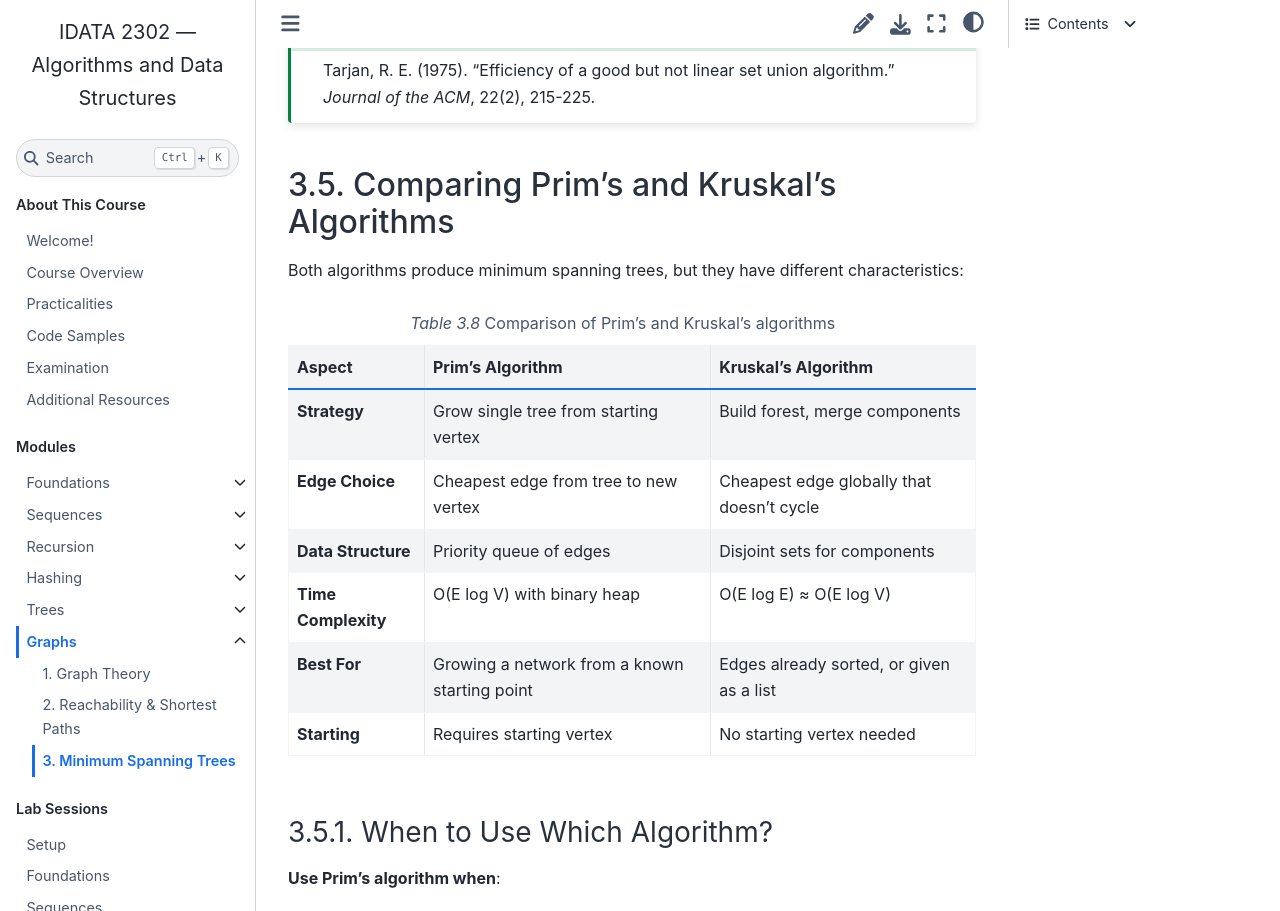
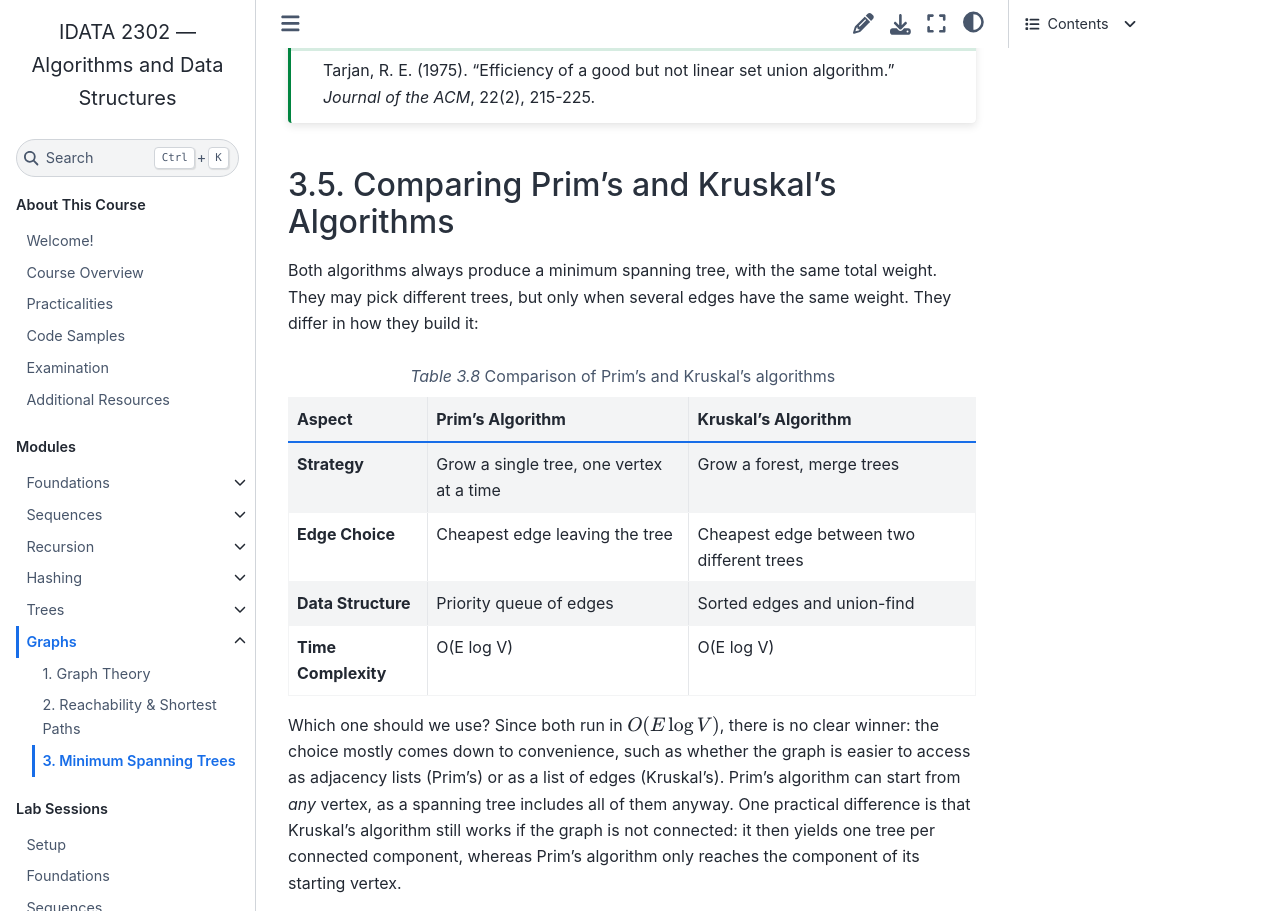
Before and after one commit to fchauvel/ntnu-idata2302-website, a Sphinx documentation site: the page built from source/graphs/mst/index.rst, in a window 1280 px wide and 1400 px high, scrolled down 13976 px, cut to the strip 0-911 px from the top of the window. Built offline with Sphinx 7.4.7 and the Sphinx Book theme 1.1.4, drawn with Linux system fonts in a browser that asks for light colours; some of the changed text lies outside the part shown.

Commit message:
content: drop the advice on which MST algorithm to choose
Both run in O(E log V) with a binary heap, and Prim's can start from any
vertex, so there is no clear winner to recommend.

Co-Authored-By: Claude Sonnet 5.5 <noreply@anthropic.com>

```diff
--- a/source/graphs/mst/index.rst
+++ b/source/graphs/mst/index.rst
@@ -670,8 +670,9 @@ and ``union`` are cheap.
 Comparing Prim's and Kruskal's Algorithms
 ==========================================
 
-Both algorithms produce minimum spanning trees, but they have different
-characteristics:
+Both algorithms always produce a minimum spanning tree, with the same
+total weight. They may pick different trees, but only when several edges
+have the same weight. They differ in how they build it:
 
 .. _mst_comparison:
 
@@ -681,44 +682,27 @@ characteristics:
    +------------------+------------------------+------------------------+
    | Aspect           | Prim's Algorithm       | Kruskal's Algorithm    |
    +==================+========================+========================+
-   | **Strategy**     | Grow single tree from  | Build forest, merge    |
-   |                  | starting vertex        | components             |
+   | **Strategy**     | Grow a single tree,    | Grow a forest, merge   |
+   |                  | one vertex at a time   | trees                  |
    +------------------+------------------------+------------------------+
-   | **Edge Choice**  | Cheapest edge from     | Cheapest edge globally |
-   |                  | tree to new vertex     | that doesn't cycle     |
+   | **Edge Choice**  | Cheapest edge leaving  | Cheapest edge between  |
+   |                  | the tree               | two different trees    |
    +------------------+------------------------+------------------------+
-   | **Data           | Priority queue of      | Disjoint sets for      |
-   | Structure**      | edges                  | components             |
+   | **Data           | Priority queue of      | Sorted edges and       |
+   | Structure**      | edges                  | union-find             |
    +------------------+------------------------+------------------------+
-   | **Time           | O(E log V) with binary | O(E log E) ≈           |
-   | Complexity**     | heap                   | O(E log V)             |
-   +------------------+------------------------+------------------------+
-   | **Best For**     | Growing a network from | Edges already sorted,  |
-   |                  | a known starting point | or given as a list     |
-   +------------------+------------------------+------------------------+
-   | **Starting**     | Requires starting      | No starting vertex     |
-   |                  | vertex                 | needed                 |
+   | **Time           | O(E log V)             | O(E log V)             |
+   | Complexity**     |                        |                        |
    +------------------+------------------------+------------------------+
 
-
-When to Use Which Algorithm?
------------------------------
-
-**Use Prim's algorithm when**:
-
-- You have a natural starting vertex, for instance the capital city
-  from which the network grows
-- The graph is given as adjacency lists, so that the edges leaving a
-  vertex are easy to find
-
-**Use Kruskal's algorithm when**:
-
-- The edges are already sorted, or nearly sorted
-- The graph is given as an edge list
-- You want a simpler conceptual algorithm
-
-In practice, both algorithms are efficient and the choice often comes
-down to convenience.
+Which one should we use? Since both run in :math:`O(E \log V)`, there
+is no clear winner: the choice mostly comes down to convenience, such as
+whether the graph is easier to access as adjacency lists (Prim's) or as a
+list of edges (Kruskal's). Prim's algorithm can start from *any* vertex,
+as a spanning tree includes all of them anyway. One practical difference
+is that Kruskal's algorithm still works if the graph is not connected: it
+then yields one tree per connected component, whereas Prim's algorithm
+only reaches the component of its starting vertex.
 
 
 .. exercise:: MST Algorithm Trace
```
